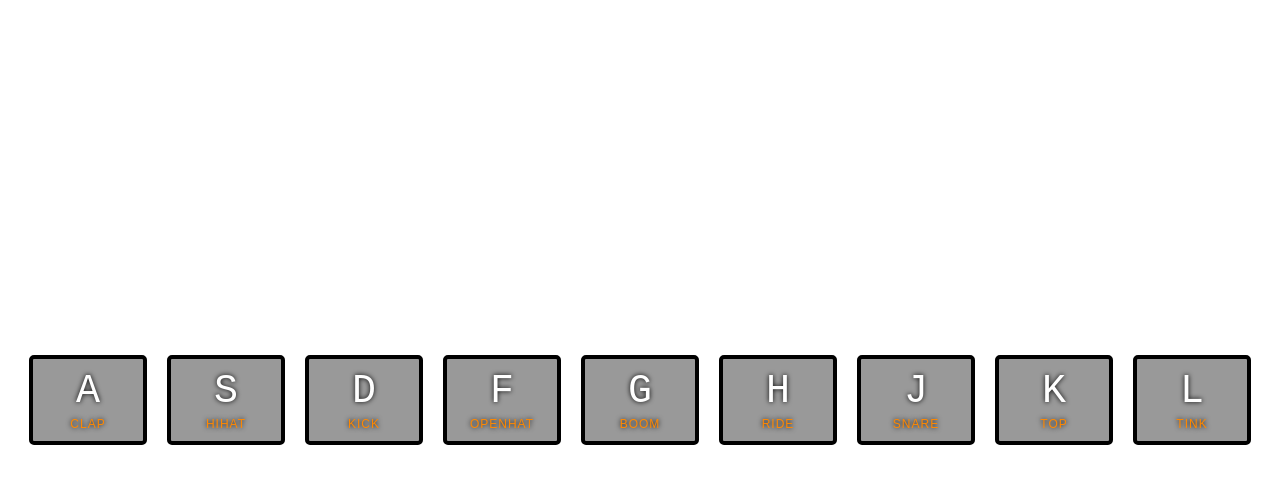
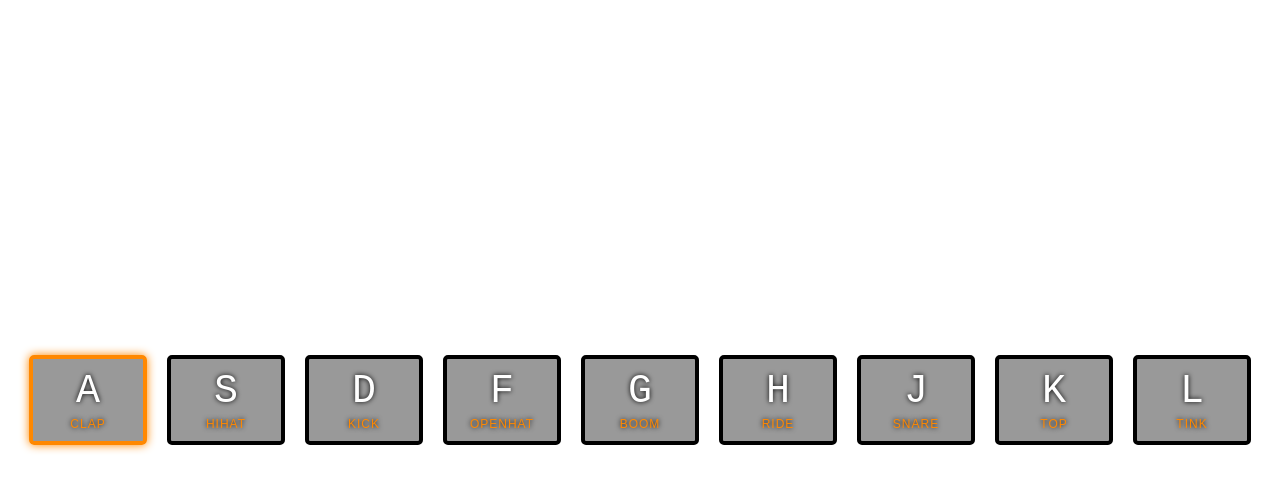
Before and after one commit to tmizoroki/drum-kit, a plain HTML site: page index.html in a window 1280 px wide. In both pictures the pointer is over the element 88 px from the left and 400 px from the top of the page. Drawn offline with Linux system fonts and the light colour scheme.

Commit message:
Add hover styles and disable text selection

```diff
--- a/style.css
+++ b/style.css
@@ -27,6 +27,12 @@ html {
   background: rgba(0, 0, 0, 0.4);
   color: white;
   text-shadow: 0 0 0.5rem black;
+  user-select: none;
+}
+
+.key:hover {
+  border-color: #ff8800;
+  box-shadow: 0 0 1rem #ff8800;
 }
 
 .playing {
```
